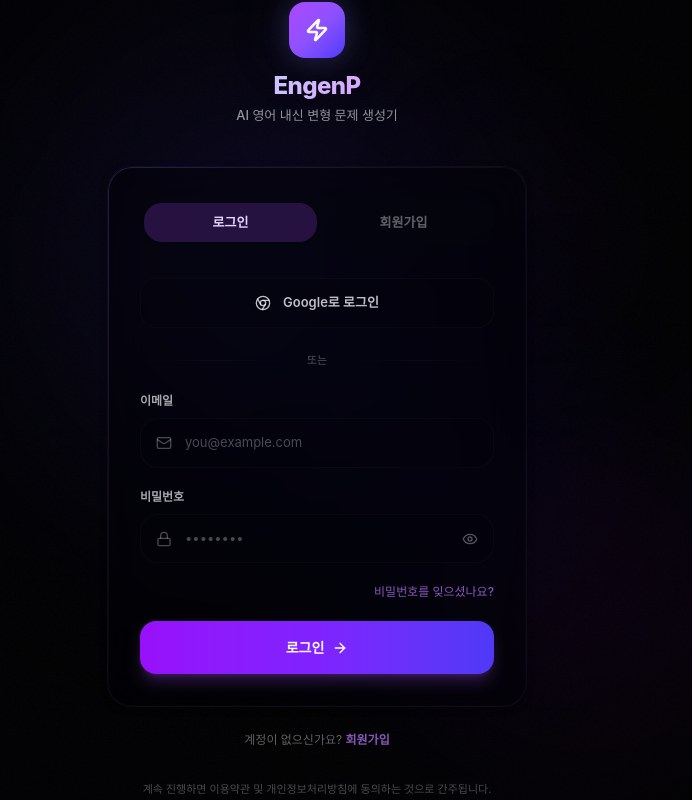
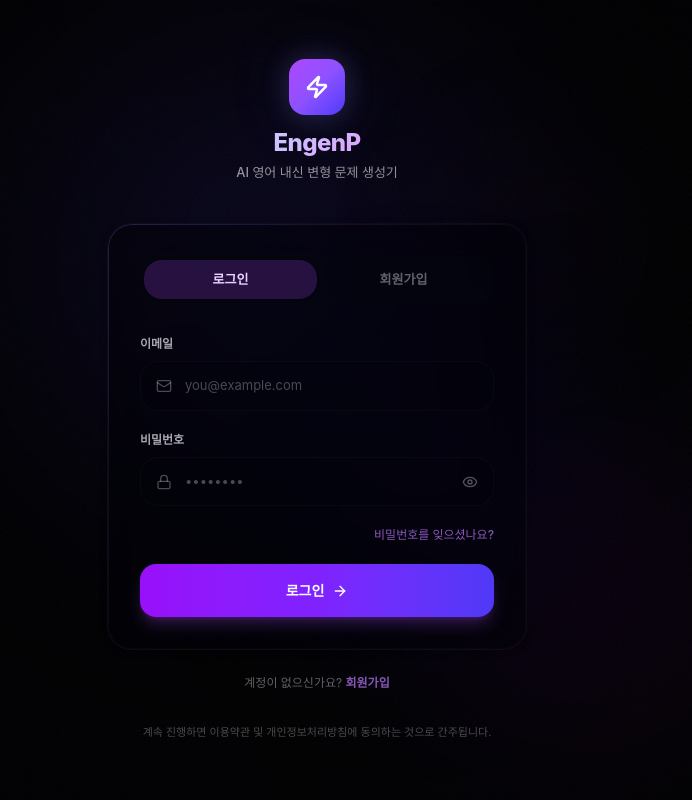
Before and after one commit to EngGeneartor/EngenP, a Next.js app: page /EngenP/login in a window 1280 px wide. Shown: the whole page, without its empty margins (323-1015 px from the left). Built offline with nearby package versions, Linux system fonts and the light colour scheme; a web font is replaced by a local one.

Commit message:
fix: Google 로그인 버튼 제거
Google OAuth는 별도 Client ID 설정이 필요하므로 일단 제거.
이메일/비밀번호 로그인만 유지.

Co-Authored-By: Claude Opus 4.6 (1M context) <noreply@anthropic.com>

```diff
--- a/app/login/page.tsx
+++ b/app/login/page.tsx
@@ -3,7 +3,7 @@
 import { useState } from "react"
 import Link from "next/link"
 import { useRouter } from "next/navigation"
-import { Zap, Mail, Lock, ArrowRight, Eye, EyeOff, Chrome, AlertCircle, CheckCircle2 } from "lucide-react"
+import { Zap, Mail, Lock, ArrowRight, Eye, EyeOff, AlertCircle, CheckCircle2 } from "lucide-react"
 import { AmbientBackground } from "@/components/ambient-background"
 import { supabase } from "@/lib/supabase"
 
@@ -67,27 +67,6 @@ export default function LoginPage() {
     }
   }
 
-  const handleGoogleLogin = async () => {
-    setError("")
-    setIsLoading(true)
-    try {
-      const { error } = await supabase.auth.signInWithOAuth({
-        provider: "google",
-        options: {
-          redirectTo: `${window.location.origin}/EngenP/dashboard/`,
-          queryParams: { prompt: "select_account" },
-        },
-      })
-      if (error) {
-        setError("Google 로그인에 실패했습니다. 잠시 후 다시 시도해주세요.")
-        setIsLoading(false)
-      }
-    } catch {
-      setError("오류가 발생했습니다.")
-      setIsLoading(false)
-    }
-  }
-
   return (
     <div className="relative flex min-h-screen items-center justify-center bg-background px-6">
       <AmbientBackground />
@@ -139,23 +118,6 @@ export default function LoginPage() {
               <p className="text-[12.5px] leading-relaxed text-emerald-300">{success}</p>
             </div>
           )}
-
-          {/* Google Login */}
-          <button
-            onClick={handleGoogleLogin}
-            disabled={isLoading}
-            className="mb-6 flex w-full items-center justify-center gap-3 rounded-2xl border border-border/40 bg-muted/20 py-3.5 text-[13px] font-semibold text-foreground/80 transition-smooth hover:bg-muted/40 hover:text-white disabled:opacity-50"
-          >
-            <Chrome className="size-4" />
-            Google로 {isLogin ? "로그인" : "회원가입"}
-          </button>
-
-          {/* Divider */}
-          <div className="mb-6 flex items-center gap-4">
-            <div className="h-px flex-1 bg-gradient-to-r from-transparent via-border/50 to-transparent" />
-            <span className="text-[11px] font-medium text-foreground/35">또는</span>
-            <div className="h-px flex-1 bg-gradient-to-r from-transparent via-border/50 to-transparent" />
-          </div>
 
           {/* Form */}
           <form onSubmit={handleSubmit} className="space-y-5">
```
